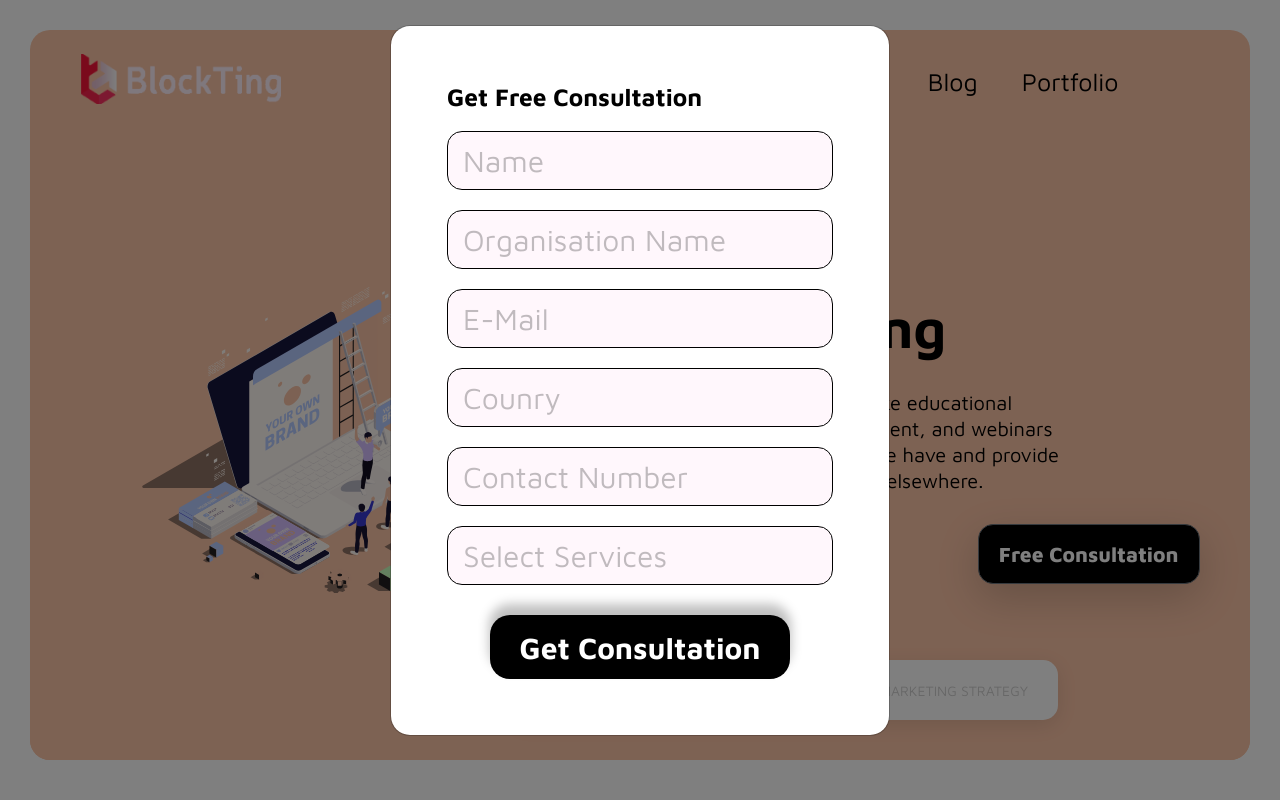
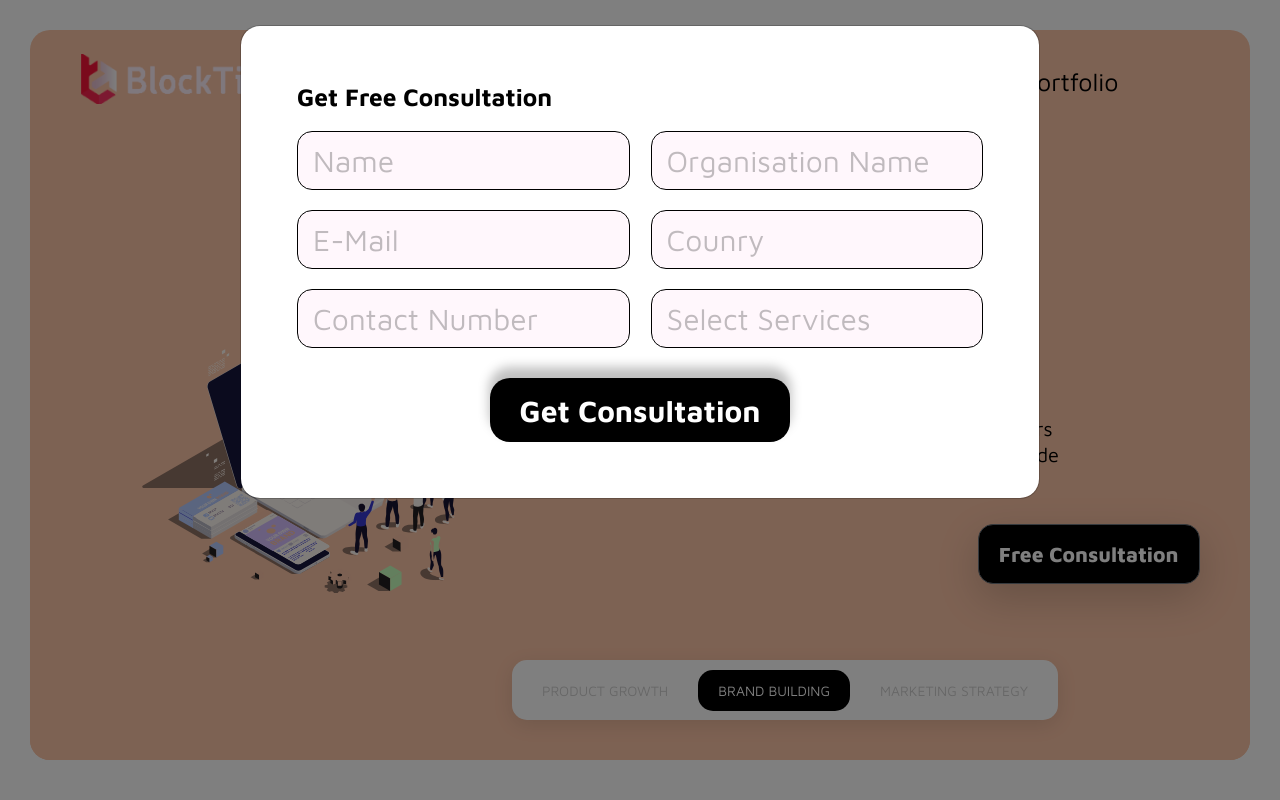
Before and after one commit to VigneshSubramanian15/block-ting, a Next.js app: page /brand-building in a window 1280 px wide. Both pictures are taken after a click on the button "Free Consultation". Shown: the top 800 px of the page. Built offline with nearby package versions, Linux system fonts and the light colour scheme.

Commit message:
Contact Form  - Page Title

```diff
--- a/pages/brand-building.js
+++ b/pages/brand-building.js
@@ -5,6 +5,7 @@ import ImageSection from "../src/components/services/ImageSection";
 import { pageColor } from "../src/constant";
 import { motion } from "framer-motion";
 import Footer from "../src/components/footer";
+import Head from "next/head";
 
 function Service() {
   const content = {
@@ -17,6 +18,10 @@ function Service() {
   const color = pageColor.brandPage;
   return (
     <>
+      <Head>
+        <title>Blockting - Brand Building</title>
+        <meta name="viewport" content="initial-scale=1.0, width=device-width" />
+      </Head>
       <motion.div
         initial={{ scale: 0.9, opacity: 0 }}
         animate={{ scale: 1, opacity: 1 }}
--- a/pages/index.js
+++ b/pages/index.js
@@ -9,6 +9,7 @@ import { motion } from "framer-motion";
 import Footer from "../src/components/footer";
 import { useEffect } from "react";
 import Axios from "axios";
+import Head from "next/head";
 
 function Home() {
   useEffect(() => {
@@ -18,6 +19,10 @@ function Home() {
 
   return (
     <>
+      <Head>
+        <title>Blockting</title>
+        <meta name="viewport" content="initial-scale=1.0, width=device-width" />
+      </Head>
       <motion.div
         className="home-page"
         initial={{ scale: 0.9, opacity: 0 }}
--- a/pages/marketing-strategy.js
+++ b/pages/marketing-strategy.js
@@ -5,6 +5,7 @@ import ImageSection from "../src/components/services/ImageSection";
 import { pageColor } from "../src/constant";
 import { motion } from "framer-motion";
 import Footer from "../src/components/footer";
+import Head from "next/head";
 
 function Service() {
   const content = {
@@ -17,6 +18,10 @@ function Service() {
   const color = pageColor.marketingStrategyPage;
   return (
     <>
+      <Head>
+        <title>Blockting - Marketing Strategy</title>
+        <meta name="viewport" content="initial-scale=1.0, width=device-width" />
+      </Head>
       <motion.div
         initial={{ scale: 0.9, opacity: 0 }}
         animate={{ scale: 1, opacity: 1 }}
--- a/pages/product-growth.js
+++ b/pages/product-growth.js
@@ -4,6 +4,7 @@ import Features from "../src/components/services/features";
 import ImageSection from "../src/components/services/ImageSection";
 import { pageColor } from "../src/constant";
 import { motion } from "framer-motion";
+import Head from "next/head";
 import Footer from "../src/components/footer";
 
 function Service() {
@@ -17,6 +18,10 @@ function Service() {
   const color = pageColor.productGrowthPage;
   return (
     <>
+      <Head>
+        <title>Blockting - Product Growth</title>
+        <meta name="viewport" content="initial-scale=1.0, width=device-width" />
+      </Head>
       <motion.div
         initial={{ scale: 0.9, opacity: 0 }}
         animate={{ scale: 1, opacity: 1 }}
--- a/src/components/services/contact-form.jsx
+++ b/src/components/services/contact-form.jsx
@@ -69,7 +69,12 @@ export default function ContactForm({ show, setShow }) {
   };
   // Form Data End
   return (
-    <Modal className="popup-contactform" show={show} onHide={handleClose}>
+    <Modal
+      size="lg"
+      className="popup-contactform"
+      show={show}
+      onHide={handleClose}
+    >
       <Modal.Body>
         <div className="  contact-section ">
           <div className="card-body p-5">
@@ -78,7 +83,7 @@ export default function ContactForm({ show, setShow }) {
             </h3>
             <form onSubmit={submitForm}>
               <div className="row">
-                <div className="col-xl-12">
+                <div className="col-md-12 col-xl-6">
                   <label htmlFor="name">
                     <input
                       id="name"
@@ -90,7 +95,7 @@ export default function ContactForm({ show, setShow }) {
                     />
                   </label>
                 </div>
-                <div className="col-xl-12">
+                <div className="col-md-12 col-xl-6">
                   <label htmlFor="firstname">
                     <input
                       id="organizationName"
@@ -109,7 +114,7 @@ export default function ContactForm({ show, setShow }) {
                 </div>
               </div>
               <div className="row">
-                <div className="col-xl-12">
+                <div className="col-md-12 col-xl-6">
                   <label htmlFor="name">
                     <input
                       id="email"
@@ -126,7 +131,7 @@ export default function ContactForm({ show, setShow }) {
                     )}
                   </label>
                 </div>
-                <div className="col-xl-12">
+                <div className="col-md-12 col-xl-6">
                   <label htmlFor="country">
                     <input
                       id="country"
@@ -145,7 +150,8 @@ export default function ContactForm({ show, setShow }) {
                 </div>
               </div>
 
-              <div className="col-xl-12 p-0">
+              <div className="row">
+                <div className="col-md-12 col-xl-6">
                   <label htmlFor="contactNumber">
                     <input
                       id="contactNumber"
@@ -162,8 +168,9 @@ export default function ContactForm({ show, setShow }) {
                       </small>
                     )}
                   </label>
+                </div>
 
-                <div className="col-xl-12">
+                <div className="col-md-12 col-xl-6">
                   <label>
                     <select
                       id="serviceRequired"
```
Lines whose indentation alone changed are shown as unchanged.
